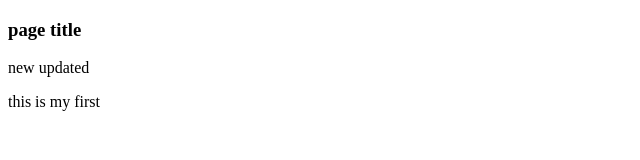
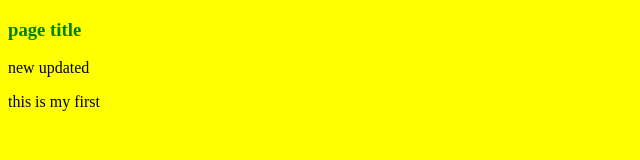
Before and after one commit to Krishna0294/csy1018, a plain HTML site: page index.html in a window 1280 px wide. Shown: the whole page, without its empty margins (0-640 px from the left). Drawn offline with Linux system fonts and the light colour scheme.

Commit message:
coloe edit

```diff
--- a/index.html
+++ b/index.html
@@ -3,7 +3,8 @@
 	<head>
 		<title> first web page</title>
 		<body>
-			<h3> page title</h3>
+			<body style ="background-color:yellow">
+			<h3 style="color:green"> page title</h3>
 			<p>new updated</p>
 			this is my first
 		</body>
```
